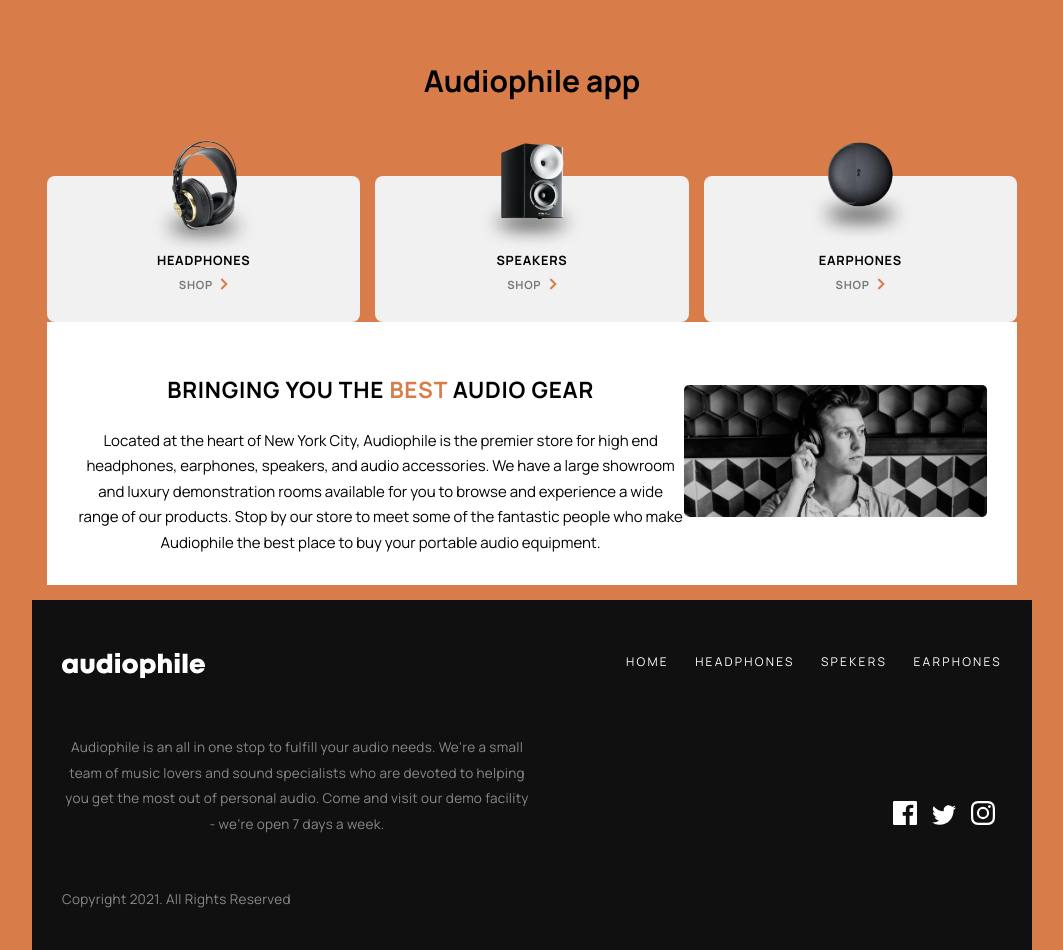
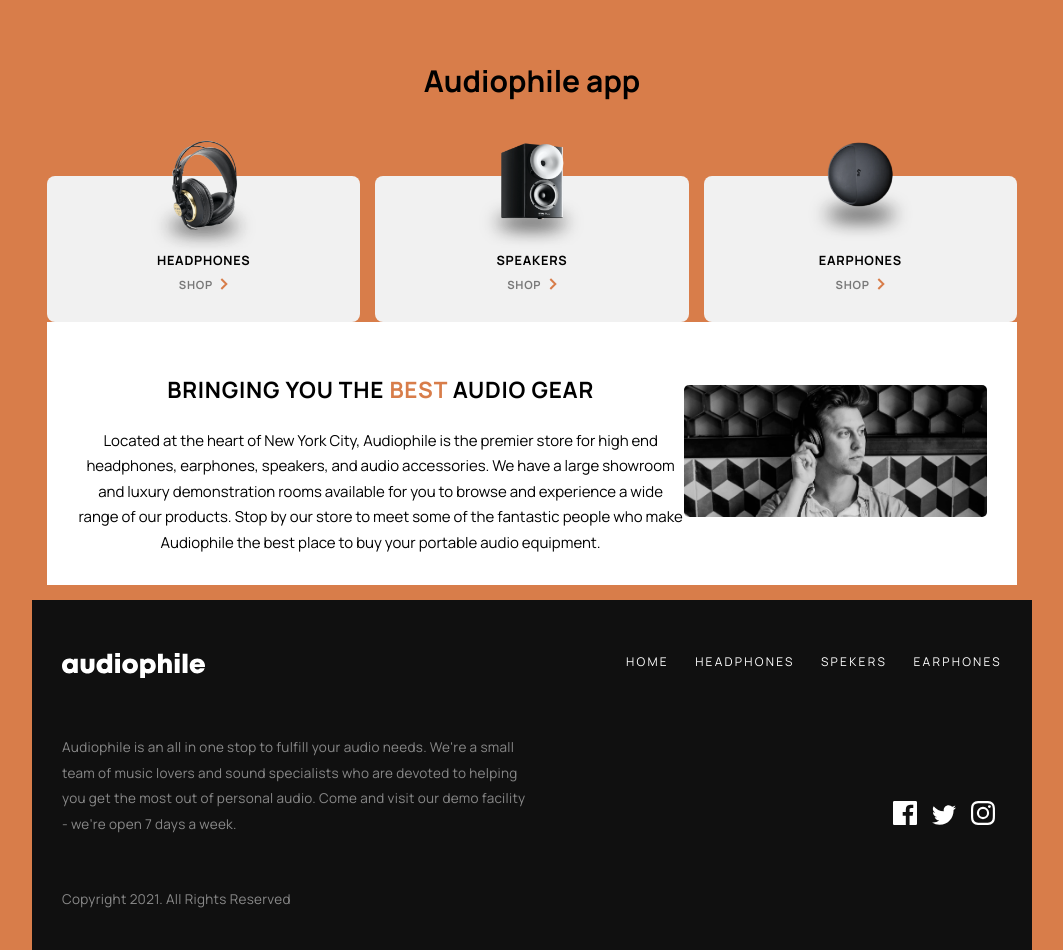
Before and after one commit to Cats-n-coffee/frontend-mentor-audiophile-collab, a React (Create React App) app: page / in a window 1280 px wide. Shown: the top 950 px of the page, without its empty margins (108-1171 px from the left). Built offline with nearby package versions, Linux system fonts and the light colour scheme.

Commit message:
added small change to the description element

```diff
--- a/src/components/sharedComponents/_footer.scss
+++ b/src/components/sharedComponents/_footer.scss
@@ -35,6 +35,10 @@
     flex-direction: row;
     flex-wrap: wrap;
 
+    &__description {
+      text-align: start;
+    }
+
     &__copyright {
       order: 5;
     }
```
